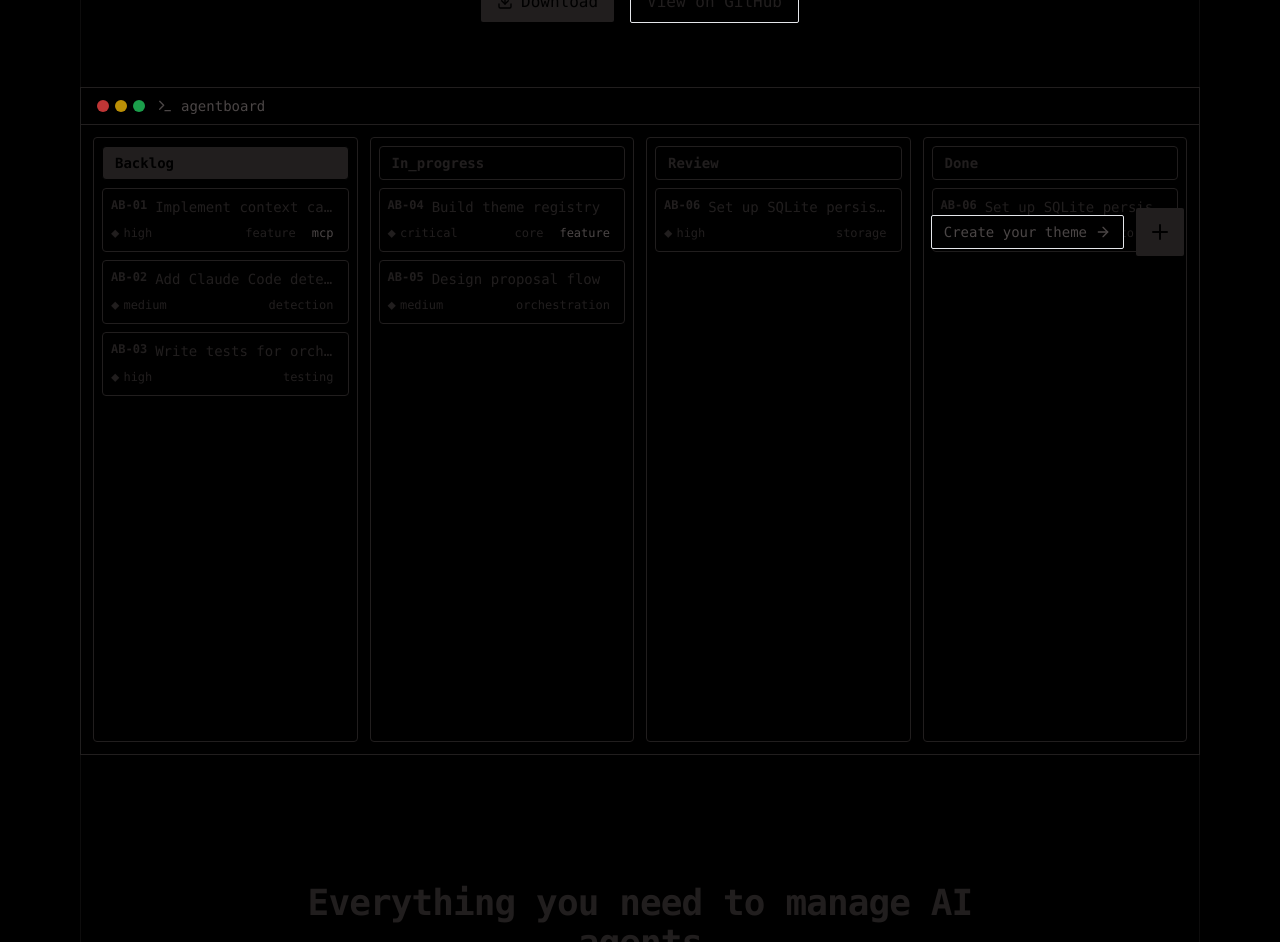
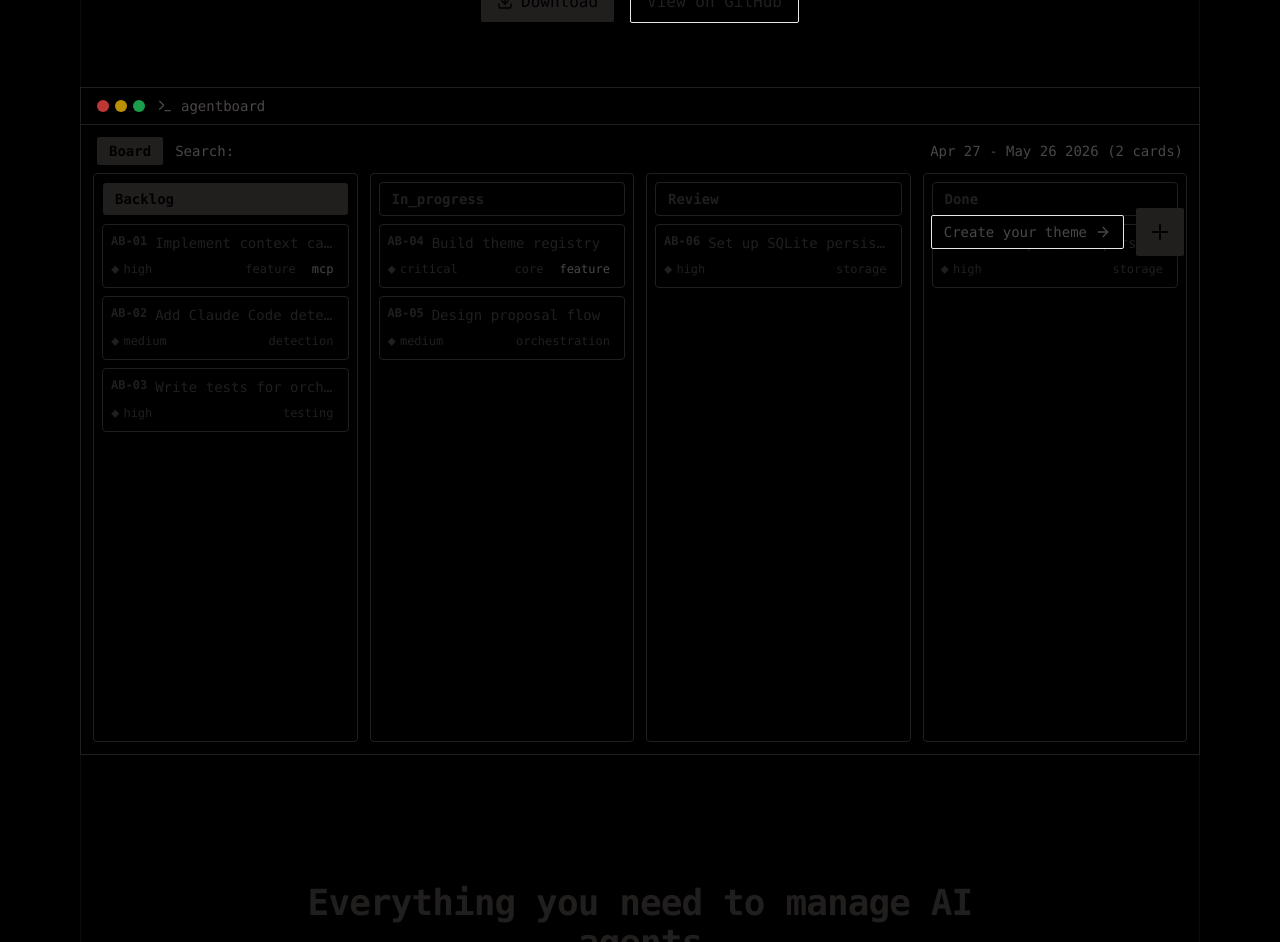
Before and after one commit to ayan-de/agentboard-web, a Next.js app: page / in a window 1280 px wide. Shown: the part 520-1462 px from the top of the page. Built offline with nearby package versions, Linux system fonts and the light colour scheme.

Commit message:
feat: add BoardHeader component and refactor KanbanBoard layout for improved structure

```diff
--- a/src/components/TerminalMockup/index.tsx
+++ b/src/components/TerminalMockup/index.tsx
@@ -13,9 +13,9 @@ function TagChip({ children, colorClass }: { children: ReactNode; colorClass: st
 }
 
 const priorityConfig = {
-  low:      { label: 'low',      colorClass: 'text-[var(--muted)]' },
-  medium:   { label: 'medium',   colorClass: 'text-[var(--foreground)]' },
-  high:     { label: 'high',    colorClass: 'text-[var(--warning)]' },
+  low: { label: 'low', colorClass: 'text-[var(--muted)]' },
+  medium: { label: 'medium', colorClass: 'text-[var(--foreground)]' },
+  high: { label: 'high', colorClass: 'text-[var(--warning)]' },
   critical: { label: 'critical', colorClass: 'text-[var(--error)]' },
 }
 
@@ -72,11 +72,10 @@ function KanbanColumn({ column, isSelected, onClick, className = '' }: { column:
     <div className={`flex flex-col gap-2 min-w-0 border border-[var(--border)] rounded p-2 ${className}`}>
       <button
         onClick={onClick}
-        className={`w-full px-3 py-1.5 rounded text-sm font-bold border border-[var(--border)] text-left transition-colors ${
-          isSelected
+        className={`w-full px-3 py-1.5 rounded text-sm font-bold border border-[var(--border)] text-left transition-colors ${isSelected
             ? 'bg-[var(--primary)] text-[var(--background)]'
             : 'bg-[var(--background-panel)] text-[var(--foreground)]'
-        }`}
+          }`}
       >
         {column.title}
       </button>
@@ -92,12 +91,27 @@ function KanbanColumn({ column, isSelected, onClick, className = '' }: { column:
   )
 }
 
+function BoardHeader({ title }: { title: string }) {
+  return (
+    <div className="flex items-center gap-3 px-1 mb-2">
+      <div className="px-3 py-1 rounded-sm text-sm font-bold bg-[var(--primary)] text-[var(--background)]">
+        {title}
+      </div>
+      <div className="text-sm text-[var(--muted)]">Search:</div>
+      <div className="ml-auto text-sm text-[var(--muted)]">Apr 27 - May 26 2026 (2 cards)</div>
+    </div>
+  )
+}
+
 function KanbanBoard({ columns, selectedIndex, onColumnClick }: { columns: Column[]; selectedIndex: number; onColumnClick: (index: number) => void }) {
   return (
-    <div className="flex gap-3 h-full">
-      {columns.map((column, i) => (
-        <KanbanColumn key={column.id} column={column} isSelected={i === selectedIndex} onClick={() => onColumnClick(i)} className="flex-1" />
-      ))}
+    <div className="flex flex-col h-full">
+      <BoardHeader title="Board" />
+      <div className="flex gap-3 flex-1">
+        {columns.map((column, i) => (
+          <KanbanColumn key={column.id} column={column} isSelected={i === selectedIndex} onClick={() => onColumnClick(i)} className="flex-1" />
+        ))}
+      </div>
     </div>
   )
 }
```
